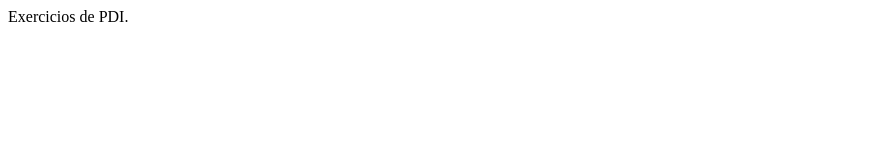
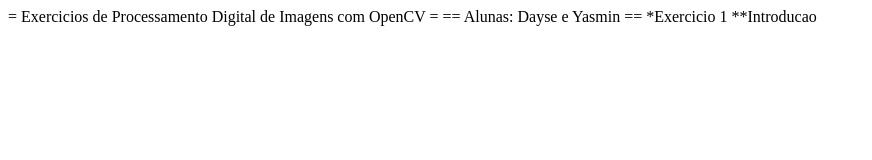
Before and after one commit to minedayse/minedayse.github.io, a plain HTML site: page index.html in a window 1280 px wide. Shown: the whole page, without its empty margins (0-872 px from the left). Drawn offline with Linux system fonts and the light colour scheme.

Commit message:
Update index.html

```diff
--- a/index.html
+++ b/index.html
@@ -3,7 +3,12 @@
 
 <body>
 
-Exercicios de PDI.
+= Exercicios de Processamento Digital de Imagens com OpenCV =
+== Alunas: Dayse e Yasmin ==
+
+*Exercicio 1
+
+**Introducao
 
 </body>
 
```
